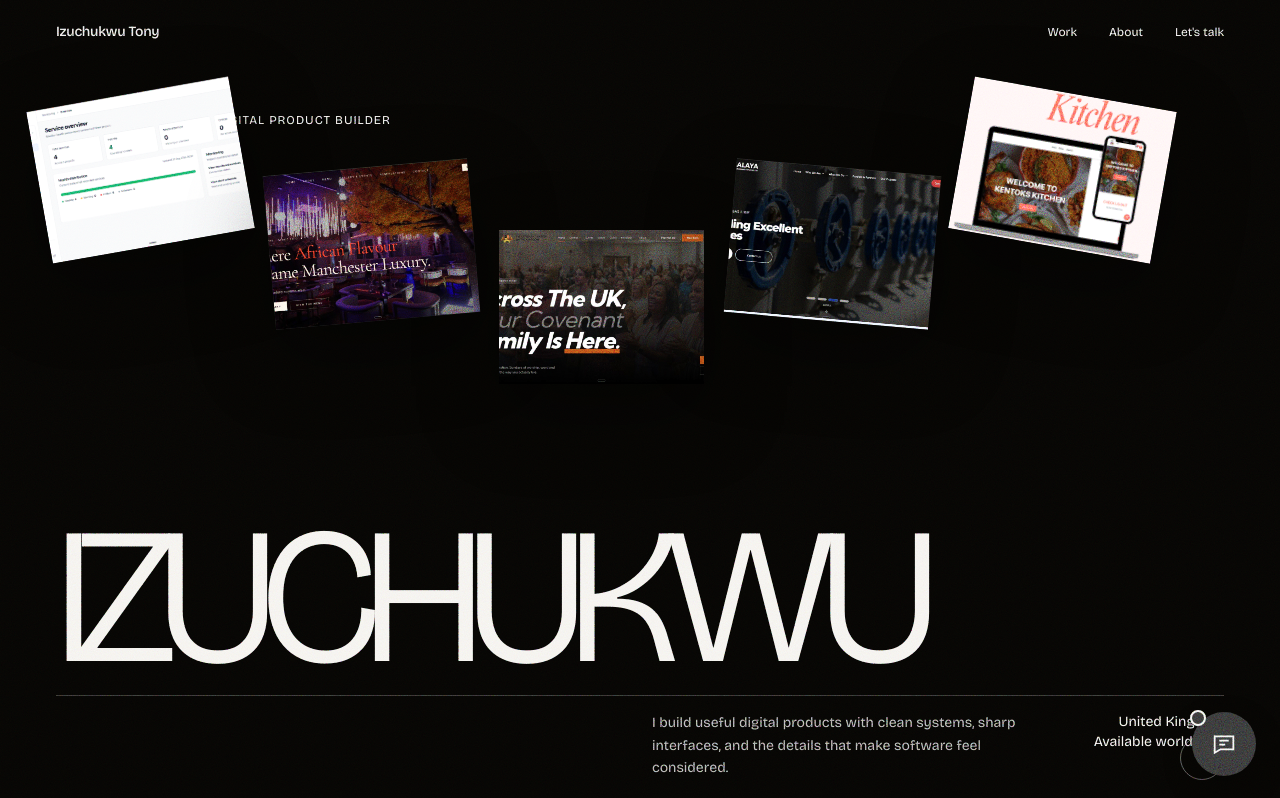
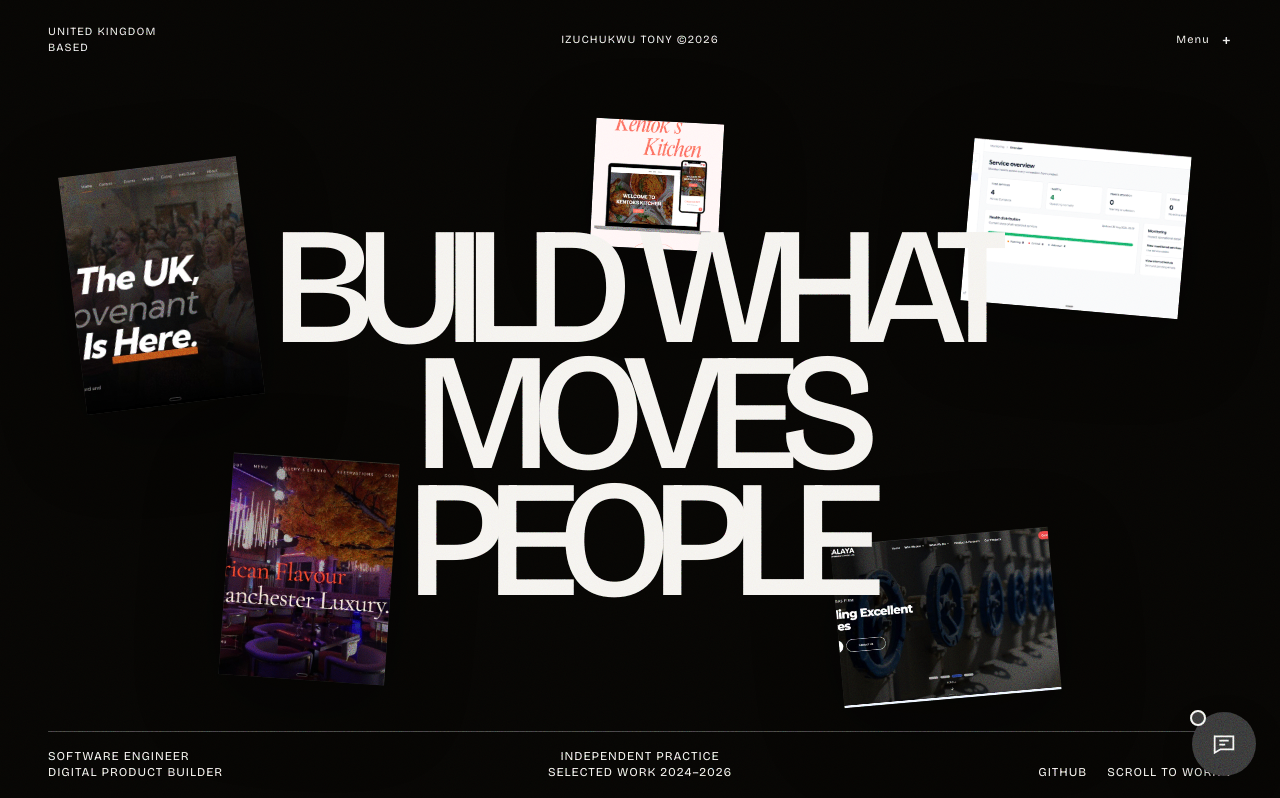
Before and after one commit to Izu-kun23/my-portfolio, a Vue app: page / in a window 1280 px wide. Shown: the top 798 px of the page. Built offline with nearby package versions, Linux system fonts and the light colour scheme.

Commit message:
Redesign portfolio with Zentro-inspired direction

```diff
--- a/src/assets/styles/main.css
+++ b/src/assets/styles/main.css
@@ -52,7 +52,7 @@
     background-repeat: repeat;
     background-size: 96px 96px, 64px 64px;
     mix-blend-mode: overlay;
-    opacity: 0.72;
+    opacity: 0.48;
     transform: translate3d(0, 0, 0);
   }
 
--- a/src/components/editorial/EditorialHero.vue
+++ b/src/components/editorial/EditorialHero.vue
@@ -1,73 +1,39 @@
 <script setup lang="ts">
 import { workProjects } from '@/data/work'
-
-const heroProjects = workProjects.slice(0, 5)
-const tileTops = [10, 24, 36, 24, 10]
+const tiles = [workProjects[2], workProjects[0], workProjects[1], workProjects[3], workProjects[4]]
 </script>
 
 <template>
   <section id="home" class="relative min-h-[100svh] overflow-hidden bg-[var(--ink)] text-[var(--paper)]">
-    <div class="mx-auto flex min-h-[100svh] max-w-[1600px] flex-col px-5 pt-20 pb-5 sm:px-8 lg:px-14">
-      <p data-hero-meta class="mt-4 text-xs tracking-[0.08em] uppercase sm:mt-8">
-        Software engineer &amp; digital product builder
-      </p>
-
-      <div class="hero-arc pointer-events-none absolute inset-x-0 top-[12%] h-[50%] sm:top-[9%] sm:h-[58%] lg:top-[5%] lg:h-[66%]" aria-hidden="true">
-        <figure
-          v-for="(project, index) in heroProjects"
-          :key="project.id"
-          data-hero-tile
-          class="hero-tile absolute overflow-hidden bg-[#222] shadow-[0_28px_80px_rgba(0,0,0,0.45)]"
-          :style="{
-            '--desktop-left': `${3 + index * 18}%`,
-            '--mobile-left': `${-20 + index * 23}%`,
-            '--tile-top': `${tileTops[index]}%`,
-            '--tile-rotation': `${(index - 2) * 5}deg`,
-          }"
-        >
+    <div class="mx-auto flex min-h-[100svh] max-w-[1800px] flex-col px-4 pt-24 pb-5 sm:px-7 lg:px-12">
+      <div class="relative flex flex-1 items-center justify-center py-20">
+        <figure v-for="(project, index) in tiles" :key="project.id" data-hero-tile :class="`hero-shot hero-shot--${index + 1}`">
           <img :src="project.image" alt="" class="h-full w-full object-cover" />
         </figure>
+        <h1 class="relative z-10 m-0 text-center text-[clamp(4.6rem,13vw,13.5rem)] leading-[0.76] font-medium tracking-[-0.085em] uppercase">
+          <span class="block overflow-hidden"><span data-hero-word class="block">Build what</span></span>
+          <span class="block overflow-hidden"><span data-hero-word class="block">moves</span></span>
+          <span class="block overflow-hidden"><span data-hero-word class="block">people</span></span>
+        </h1>
       </div>
-
-      <div class="relative z-10 mt-auto">
-        <div class="overflow-hidden">
-          <h1 data-hero-word class="m-0 text-[clamp(4.4rem,15.1vw,15rem)] leading-[0.72] font-light tracking-[-0.085em] whitespace-nowrap">
-            IZUCHUKWU
-          </h1>
-        </div>
-
-        <div class="mt-7 grid gap-6 border-t border-white/20 pt-4 text-sm sm:grid-cols-2 lg:grid-cols-12">
-          <p data-hero-meta class="m-0 max-w-[32rem] leading-relaxed text-white/72 lg:col-span-4 lg:col-start-7">
-            I build useful digital products with clean systems, sharp interfaces, and the details that make software feel considered.
-          </p>
-          <p data-hero-meta class="m-0 sm:text-right lg:col-span-2 lg:col-start-11">
-            United Kingdom<br />Available worldwide
-          </p>
+      <div data-hero-meta class="relative z-20 grid gap-5 border-t border-white/25 pt-4 text-xs uppercase tracking-[0.08em] sm:grid-cols-3">
+        <p class="m-0">Software engineer<br />Digital product builder</p>
+        <p class="m-0 sm:text-center">Independent practice<br />Selected work 2024–2026</p>
+        <div class="flex items-end justify-between gap-5 sm:justify-end">
+          <a href="https://github.com/Izu-kun23" target="_blank" rel="noreferrer" class="editorial-link">Github</a>
+          <a href="#work" class="editorial-link">Scroll to work ↓</a>
         </div>
       </div>
     </div>
-
-    <a href="#work" class="absolute right-5 bottom-5 z-20 inline-flex size-11 items-center justify-center rounded-full border border-white/35 text-white sm:right-8 lg:right-14" aria-label="View selected work">
-      <svg viewBox="0 0 20 20" fill="none" class="size-4" aria-hidden="true">
-        <path d="M10 3v13m0 0 5-5m-5 5-5-5" stroke="currentColor" stroke-width="1.2" />
-      </svg>
-    </a>
   </section>
 </template>
 
 <style scoped>
-.hero-tile {
-  width: clamp(7.5rem, 16vw, 16rem);
-  aspect-ratio: 4 / 3;
-  left: var(--desktop-left);
-  top: var(--tile-top);
-  transform: rotate(var(--tile-rotation));
-}
-
-@media (max-width: 639px) {
-  .hero-tile {
-    width: 38vw;
-    left: var(--mobile-left);
-  }
-}
+.hero-shot{position:absolute;overflow:hidden;background:#20201f;box-shadow:0 24px 80px rgb(0 0 0/.42)}
+.hero-shot--1{width:clamp(7rem,14vw,14rem);aspect-ratio:3/4;left:2%;top:11%;transform:rotate(-7deg)}
+.hero-shot--2{width:clamp(8rem,17vw,18rem);aspect-ratio:4/3;right:4%;top:8%;transform:rotate(5deg)}
+.hero-shot--3{width:clamp(7rem,13vw,13rem);aspect-ratio:3/4;left:15%;bottom:8%;transform:rotate(4deg)}
+.hero-shot--4{width:clamp(8rem,17vw,17rem);aspect-ratio:4/3;right:15%;bottom:5%;transform:rotate(-5deg)}
+.hero-shot--5{width:clamp(6rem,10vw,10rem);aspect-ratio:1;left:46%;top:4%;transform:rotate(3deg)}
+@media(max-width:639px){.hero-shot--1{left:-12%;top:12%}.hero-shot--2{right:-15%;top:16%}.hero-shot--3{left:-5%;bottom:12%}.hero-shot--4{right:-10%;bottom:10%}.hero-shot--5{left:40%;top:7%}}
 </style>
--- a/src/components/editorial/EditorialNavbar.vue
+++ b/src/components/editorial/EditorialNavbar.vue
@@ -1,112 +1,44 @@
 <script setup lang="ts">
 import { onUnmounted, shallowRef } from 'vue'
-
 import { scrollToHash } from '@/composables/useHashScroll'
 import { socialLinks } from '@/data/socialLinks'
 import { lenis } from '@/lib/lenis'
 
 const isOpen = shallowRef(false)
-
-const links = [
-  { label: 'Home', href: '#home' },
-  { label: 'Work', href: '#work' },
-  { label: 'About', href: '#about' },
-  { label: "Let's talk", href: '#contact' },
-]
-
-function setMenu(open: boolean) {
-  isOpen.value = open
-  document.documentElement.classList.toggle('menu-open', open)
-  if (open) lenis.stop()
-  else lenis.start()
-}
-
-function navigate(event: MouseEvent, href: string) {
-  event.preventDefault()
-  setMenu(false)
-  scrollToHash(href)
-}
-
+const links = [{ label: 'Projects', href: '#work' },{ label: 'About', href: '#about' },{ label: 'Capabilities', href: '#capabilities' },{ label: 'Contact', href: '#contact' }]
+function setMenu(open: boolean) { isOpen.value = open; document.documentElement.classList.toggle('menu-open', open); open ? lenis.stop() : lenis.start() }
+function navigate(event: MouseEvent, href: string) { event.preventDefault(); setMenu(false); scrollToHash(href) }
 onUnmounted(() => setMenu(false))
 </script>
 
 <template>
-  <header data-hero-nav class="fixed inset-x-0 top-0 z-40 text-[var(--paper)] mix-blend-difference">
-    <nav class="mx-auto flex h-16 max-w-[1600px] items-center justify-between px-5 sm:px-8 lg:px-14" aria-label="Primary navigation">
-      <a href="#home" class="text-sm font-medium tracking-[-0.02em]" @click="navigate($event, '#home')">
-        Izuchukwu Tony
-      </a>
-
-      <div class="hidden items-center gap-8 text-xs md:flex">
-        <a
-          v-for="link in links.slice(1)"
-          :key="link.href"
-          :href="link.href"
-          class="editorial-link"
-          @click="navigate($event, link.href)"
-        >
-          {{ link.label }}
-        </a>
-      </div>
-
-      <button
-        type="button"
-        class="inline-flex min-h-11 min-w-11 items-center justify-end text-xs md:hidden"
-        :aria-expanded="isOpen"
-        aria-controls="mobile-menu"
-        @click="setMenu(!isOpen)"
-      >
-        {{ isOpen ? 'Close' : 'Menu' }}
+  <header data-hero-nav class="fixed inset-x-0 top-0 z-50 text-[var(--paper)] mix-blend-difference">
+    <nav class="mx-auto grid h-20 max-w-[1800px] grid-cols-2 items-center px-4 text-[11px] uppercase tracking-[0.1em] sm:px-7 md:grid-cols-3 lg:px-12" aria-label="Primary navigation">
+      <a href="#home" @click="navigate($event, '#home')">United Kingdom<br />Based</a>
+      <a href="#home" class="hidden text-center md:block" @click="navigate($event, '#home')">Izuchukwu Tony ©2026</a>
+      <button type="button" class="ml-auto flex min-h-11 items-center gap-3" :aria-expanded="isOpen" aria-controls="site-menu" @click="setMenu(!isOpen)">
+        <span>{{ isOpen ? 'Close' : 'Menu' }}</span><span class="text-lg leading-none transition-transform duration-500" :class="isOpen ? 'rotate-45' : ''">+</span>
       </button>
     </nav>
   </header>
-
-  <Transition name="editorial-menu">
-    <div
-      v-if="isOpen"
-      id="mobile-menu"
-      class="fixed inset-0 z-30 flex min-h-dvh flex-col bg-[var(--ink)] px-5 pt-24 pb-[max(2rem,env(safe-area-inset-bottom))] text-[var(--paper)] md:hidden"
-    >
-      <nav class="mt-auto" aria-label="Mobile navigation">
-        <a
-          v-for="(link, index) in links"
-          :key="link.href"
-          :href="link.href"
-          class="mobile-menu-link block overflow-hidden border-t border-white/20 py-3 text-[clamp(3.25rem,16vw,5.5rem)] leading-none tracking-[-0.06em]"
-          :style="{ '--menu-index': index }"
-          @click="navigate($event, link.href)"
-        >
-          <span class="block">{{ link.label }}</span>
+  <Transition name="menu-panel">
+    <div v-if="isOpen" id="site-menu" class="fixed inset-0 z-40 flex min-h-dvh flex-col bg-[var(--ink)] px-4 pt-28 pb-8 text-[var(--paper)] sm:px-7 lg:px-12">
+      <nav class="my-auto" aria-label="Menu navigation">
+        <a v-for="(link,index) in links" :key="link.href" :href="link.href" class="menu-link group flex items-center justify-between overflow-hidden border-t border-white/25 py-2 text-[clamp(3.6rem,10vw,9rem)] leading-none tracking-[-0.065em]" :style="{ '--i': index }" @click="navigate($event, link.href)">
+          <span>{{ link.label }}</span><span class="translate-x-8 text-[.45em] opacity-0 transition-all group-hover:translate-x-0 group-hover:opacity-100">↗</span>
         </a>
       </nav>
-
-      <div class="mt-12 flex gap-6 border-t border-white/20 pt-5 text-sm">
-        <a v-for="social in socialLinks" :key="social.label" :href="social.href" target="_blank" rel="noreferrer" class="editorial-link">
-          {{ social.label }}
-        </a>
+      <div class="flex flex-wrap gap-6 border-t border-white/25 pt-4 text-xs uppercase">
+        <a v-for="social in socialLinks" :key="social.label" :href="social.href" target="_blank" rel="noreferrer">{{ social.label }}</a>
       </div>
     </div>
   </Transition>
 </template>
 
 <style scoped>
-.editorial-menu-enter-active,
-.editorial-menu-leave-active {
-  transition: opacity 420ms cubic-bezier(.22, 1, .36, 1);
-}
-
-.editorial-menu-enter-active .mobile-menu-link span {
-  animation: menu-link-in 600ms cubic-bezier(.22, 1, .36, 1) both;
-  animation-delay: calc(var(--menu-index) * 70ms + 80ms);
-}
-
-.editorial-menu-enter-from,
-.editorial-menu-leave-to {
-  opacity: 0;
-}
-
-@keyframes menu-link-in {
-  from { transform: translateY(110%); }
-  to { transform: translateY(0); }
-}
+.menu-panel-enter-active,.menu-panel-leave-active{transition:clip-path .7s cubic-bezier(.76,0,.24,1)}
+.menu-panel-enter-from,.menu-panel-leave-to{clip-path:inset(0 0 100% 0)}
+.menu-panel-enter-to,.menu-panel-leave-from{clip-path:inset(0)}
+.menu-panel-enter-active .menu-link{animation:menu-in .75s cubic-bezier(.22,1,.36,1) both;animation-delay:calc(var(--i)*70ms + 180ms)}
+@keyframes menu-in{from{transform:translateY(70px);opacity:0}to{transform:none;opacity:1}}
 </style>
--- a/src/components/editorial/EditorialProjects.vue
+++ b/src/components/editorial/EditorialProjects.vue
@@ -8,7 +8,7 @@ import { workProjects } from '@/data/work'
       <header data-reveal class="mb-20 grid gap-6 border-t border-black/20 pt-4 lg:grid-cols-12 lg:items-start">
         <p class="m-0 text-xs uppercase tracking-[0.08em] lg:col-span-3">Selected work</p>
         <h2 class="m-0 max-w-4xl text-[clamp(3.5rem,8vw,8.5rem)] leading-[0.88] font-light tracking-[-0.065em] lg:col-span-8">
-          Products built to be used.
+          Work that earns attention.
         </h2>
       </header>
 
@@ -41,7 +41,7 @@ import { workProjects } from '@/data/work'
             v-if="project.caseStudyUrl"
             :to="project.caseStudyUrl"
             data-image-reveal
-            class="project-visual group block overflow-hidden bg-black/5 lg:col-span-8"
+            class="project-visual group relative block overflow-hidden bg-black/5 lg:col-span-8"
             :class="index % 2 === 0 ? 'lg:order-2' : 'lg:order-1'"
           >
             <img
@@ -51,6 +51,7 @@ import { workProjects } from '@/data/work'
               decoding="async"
               class="h-full w-full object-cover transition-transform duration-700 ease-[cubic-bezier(.22,1,.36,1)] group-hover:scale-[1.025]"
             />
+            <span class="pointer-events-none absolute inset-0 flex items-center justify-center bg-black/0 text-sm uppercase tracking-[.08em] text-white opacity-0 transition-all duration-500 group-hover:bg-black/25 group-hover:opacity-100">View project ↗</span>
           </RouterLink>
         </article>
       </div>
--- a/src/pages/Home.vue
+++ b/src/pages/Home.vue
@@ -1,12 +1,12 @@
 <script setup lang="ts">
 import { useTemplateRef } from 'vue'
 
-import EditorialAbout from '@/components/editorial/EditorialAbout.vue'
 import EditorialCapabilities from '@/components/editorial/EditorialCapabilities.vue'
 import EditorialContact from '@/components/editorial/EditorialContact.vue'
 import EditorialFooter from '@/components/editorial/EditorialFooter.vue'
 import EditorialHero from '@/components/editorial/EditorialHero.vue'
 import EditorialMarquee from '@/components/editorial/EditorialMarquee.vue'
+import EditorialMission from '@/components/editorial/EditorialMission.vue'
 import EditorialNavbar from '@/components/editorial/EditorialNavbar.vue'
 import EditorialProjects from '@/components/editorial/EditorialProjects.vue'
 import EditorialValues from '@/components/editorial/EditorialValues.vue'
@@ -23,9 +23,9 @@ useHashScroll()
   <main ref="pageRef" class="editorial-page overflow-x-clip bg-[var(--paper)] text-[var(--ink)]">
     <EditorialNavbar />
     <EditorialHero />
+    <EditorialMarquee text="BUILD WITH PURPOSE" />
     <EditorialProjects />
-    <EditorialMarquee text="ALL WORKS" />
-    <EditorialAbout />
+    <EditorialMission />
     <EditorialCapabilities />
     <EditorialValues />
     <EditorialMarquee text="LET'S TALK" direction="reverse" />
```
Also changed, not shown: src/components/editorial/EditorialCapabilities.vue (+24 -56 lines), src/components/editorial/EditorialMission.vue (added, +21 -0 lines), src/composables/useEditorialMotion.ts (+15 -0 lines), 1 other file (tests, documents, lock files or other folders).
